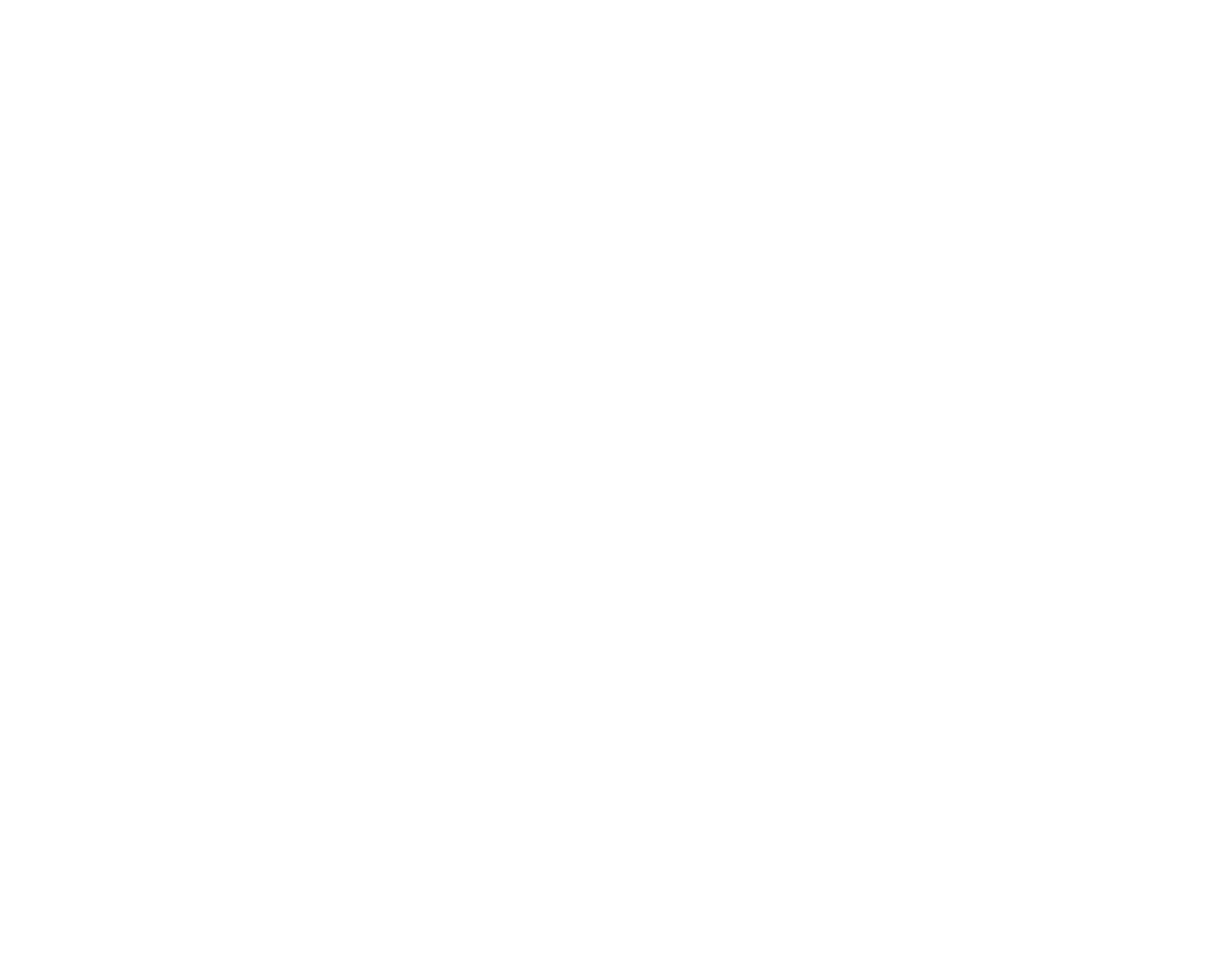
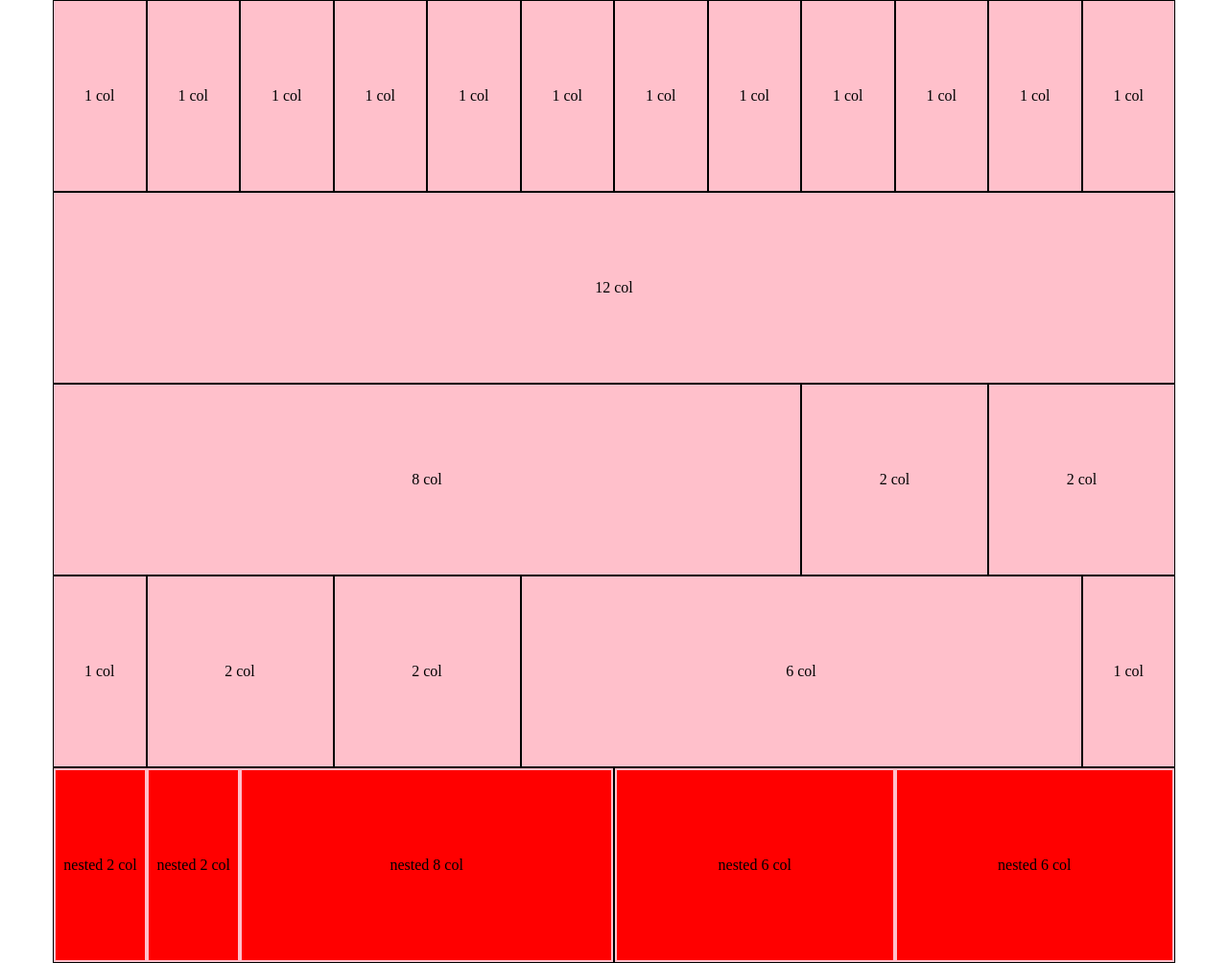
Before and after one commit to francescoferruccio/html-css-12bool, a plain HTML site: page index.html in a window 1280 px wide. Shown: the whole page at 96% size. Before the commit the page ends 800 px from the top, so only its background shows below. Drawn offline with Linux system fonts and the light colour scheme.

Commit message:
esercizio completo

```diff
--- a/index.html
+++ b/index.html
@@ -4,8 +4,107 @@
     <meta charset="utf-8">
     <title>Grid Framework</title>
     <link rel="stylesheet" href="12bool.css">
+    <link rel="stylesheet" href="style.css">
   </head>
   <body>
+    <div class="container">
+      <div class="col-1">
+        1 col
+      </div>
+      <div class="col-1">
+        1 col
+      </div>
+      <div class="col-1">
+        1 col
+      </div>
+      <div class="col-1">
+        1 col
+      </div>
+      <div class="col-1">
+        1 col
+      </div>
+      <div class="col-1">
+        1 col
+      </div>
+      <div class="col-1">
+        1 col
+      </div>
+      <div class="col-1">
+        1 col
+      </div>
+      <div class="col-1">
+        1 col
+      </div>
+      <div class="col-1">
+        1 col
+      </div>
+      <div class="col-1">
+        1 col
+      </div>
+      <div class="col-1">
+        1 col
+      </div>
+    </div>
 
+    <div class="container">
+      <div class="col-12">
+        12 col
+      </div>
+    </div>
+
+    <div class="container">
+      <div class="col-8">
+        8 col
+      </div>
+      <div class="col-2">
+        2 col
+      </div>
+      <div class="col-2">
+        2 col
+      </div>
+    </div>
+
+    <div class="container">
+      <div class="col-1">
+        1 col
+      </div>
+      <div class="col-2">
+        2 col
+      </div>
+      <div class="col-2">
+        2 col
+      </div>
+      <div class="col-6">
+        6 col
+      </div>
+      <div class="col-1">
+        1 col
+      </div>
+    </div>
+    <div class="container">
+      <div class="col-6">
+        <div class="container">
+          <div class="col-2 nested">
+            nested 2 col
+          </div>
+          <div class="col-2 nested">
+            nested 2 col
+          </div>
+          <div class="col-8 nested">
+            nested 8 col
+          </div>
+        </div>
+      </div>
+      <div class="col-6">
+        <div class="container">
+          <div class="col-6 nested">
+            nested 6 col
+          </div>
+          <div class="col-6 nested">
+            nested 6 col
+          </div>
+        </div>
+      </div>
+    </div>
   </body>
 </html>
--- /dev/null
+++ b/style.css
@@ -0,0 +1,26 @@
+/*****************************
+  debug
+******************************/
+
+[class*="col-"] {
+  background-color: pink;
+  border: 1px solid #000;
+  min-height: 200px;
+  text-align: center;
+  line-height: 198px;
+}
+
+.nested {
+  background-color: red;
+  border: 2px solid pink;
+}
+
+/*****************************
+  REGOLE GENERALI
+******************************/
+
+* {
+  margin: 0;
+  padding: 0;
+  box-sizing: border-box;
+}
```
